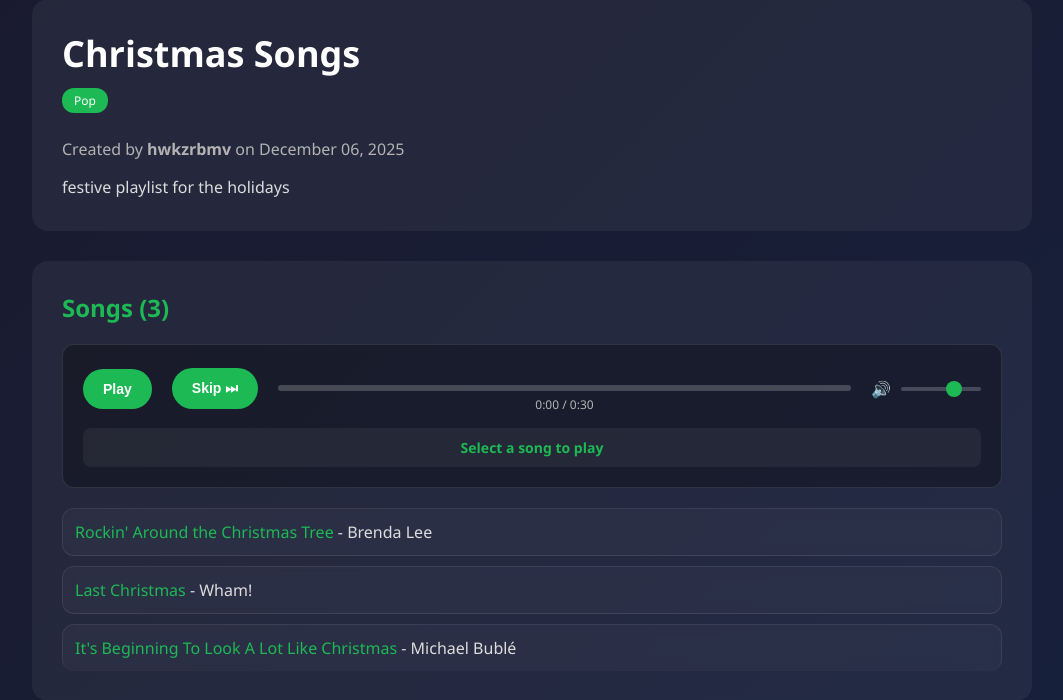
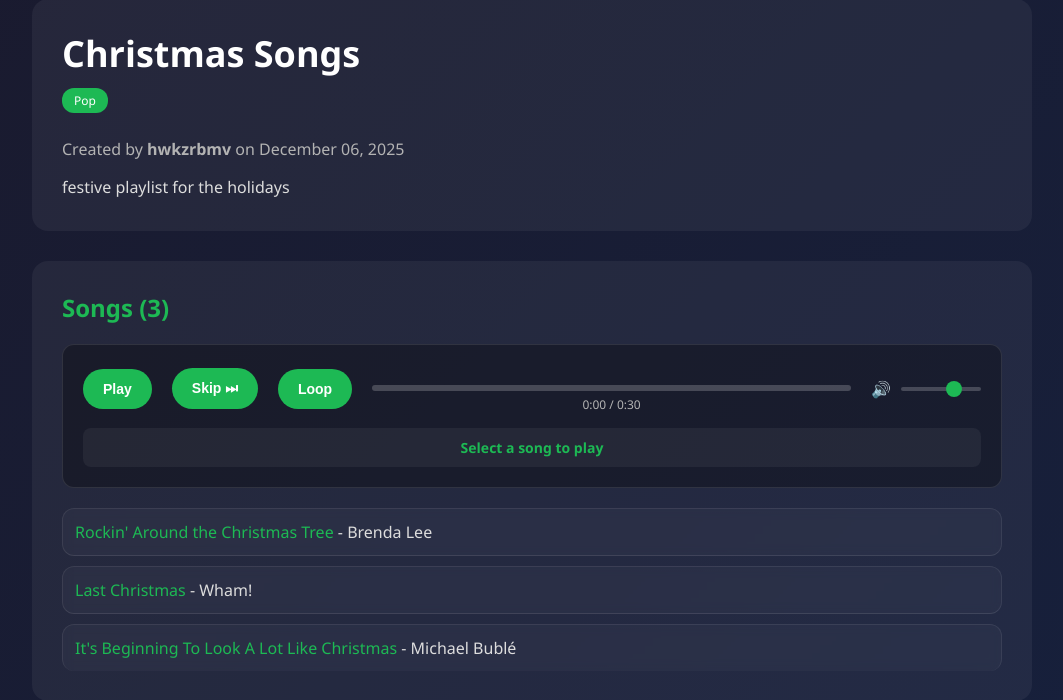
Before and after one commit to suchithgali/CSE_108_Final_Project, a Flask app: page /playlist/1 in a window 1280 px wide. Shown: the part 114-814 px from the top of the page, without its empty margins (108-1171 px from the left). Run offline with Flask 3, Linux system fonts and the light colour scheme.

Commit message:
Loop button
Added loop button

```diff
--- a/public/static/script.js
+++ b/public/static/script.js
@@ -193,10 +193,14 @@ function createAudioElement() {
     });
 
     audioElement.addEventListener('ended', function() {
-        pauseSong();
+    if (isLooping) {
         currentTime = 0;
-        updateProgressBar();
-    });
+        audioElement.currentTime = 0;
+        audioElement.play();
+    } else {
+        playNextSong();
+    }
+});
 
     audioElement.addEventListener('error', function() {
         alert('Error loading audio file. Please check if the file exists.');
@@ -385,3 +389,29 @@ function toggleEditForm(commentId) {
         form.style.display = 'none';
     }
 }
+
+let isLooping = false;
+
+document.getElementById('loop-btn').addEventListener('click', () => {
+    isLooping = !isLooping;
+    const loopBtn = document.getElementById('loop-btn');
+
+    if (isLooping) {
+        loopBtn.textContent = 'Loop';
+        loopBtn.classList.add('loop-active');
+    } else {
+        loopBtn.textContent = 'Loop';
+        loopBtn.classList.remove('loop-active');
+    }
+});
+
+function playNextSong() {
+    const songItems = document.querySelectorAll('.song-item');
+    let currentIndex = parseInt(document.querySelector('.song-item.playing')?.dataset.index || -1);
+
+    if (currentIndex < songItems.length - 1) {
+        songItems[currentIndex + 1].click();
+    } else {
+        songItems[0].click();
+    }
+}
--- a/public/static/styles.css
+++ b/public/static/styles.css
@@ -523,7 +523,6 @@ body {
     transition: all 0.3s;
     display: flex;
     align-items: center;
-    gap: 8px;
 }
 
 .play-btn:hover {
@@ -1422,3 +1421,31 @@ body {
     background: #1ed760;
     transform: scale(1.05);
 }
+
+.loop-btn {
+    background: #1db954;
+    color: white;
+    border: none;
+    padding: 12px 20px;
+    border-radius: 25px;
+    font-size: 14px;
+    font-weight: bold;
+    cursor: pointer;
+    transition: all 0.3s;
+    display: flex;
+    align-items: center;
+    gap: 8px;
+}
+
+.loop-btn:hover {
+    background: #014217;
+    transform: scale(1.05);
+}
+
+.loop-btn.loop-active {
+    background-color: #014217;
+}
+
+.loop-btn.loop-active:hover {
+    background-color: #1db954;
+}
--- a/templates/playlist.html
+++ b/templates/playlist.html
@@ -76,6 +76,7 @@
     <div class="player-controls">
         <button id="play-pause-btn" class="play-btn">Play</button>
         <button id="next-btn" class="skip-btn">Skip ⏭</button>
+        <button id="loop-btn" class="loop-btn">Loop</button>
         <div class="progress-container">
             <div class="progress-bar">
                 <div class="progress-fill" id="progress-fill"></div>
```
